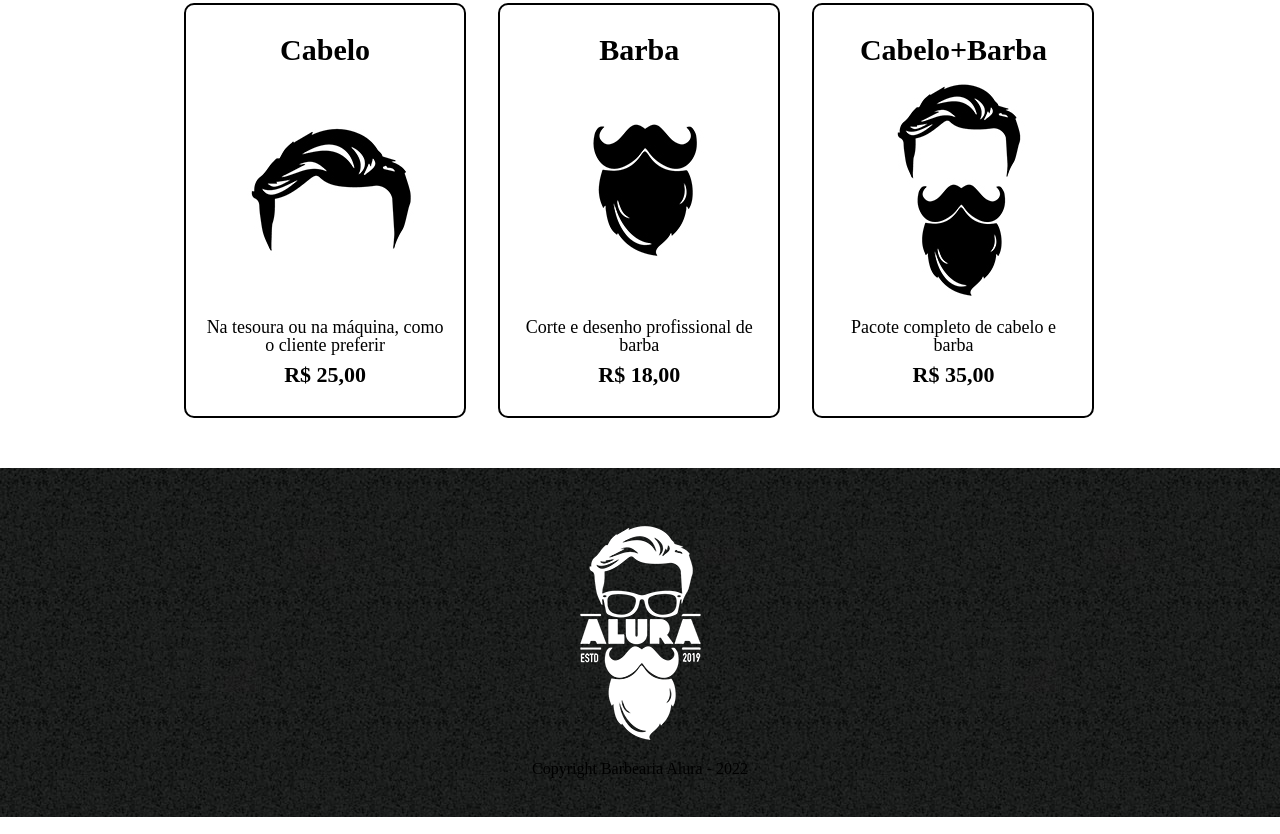
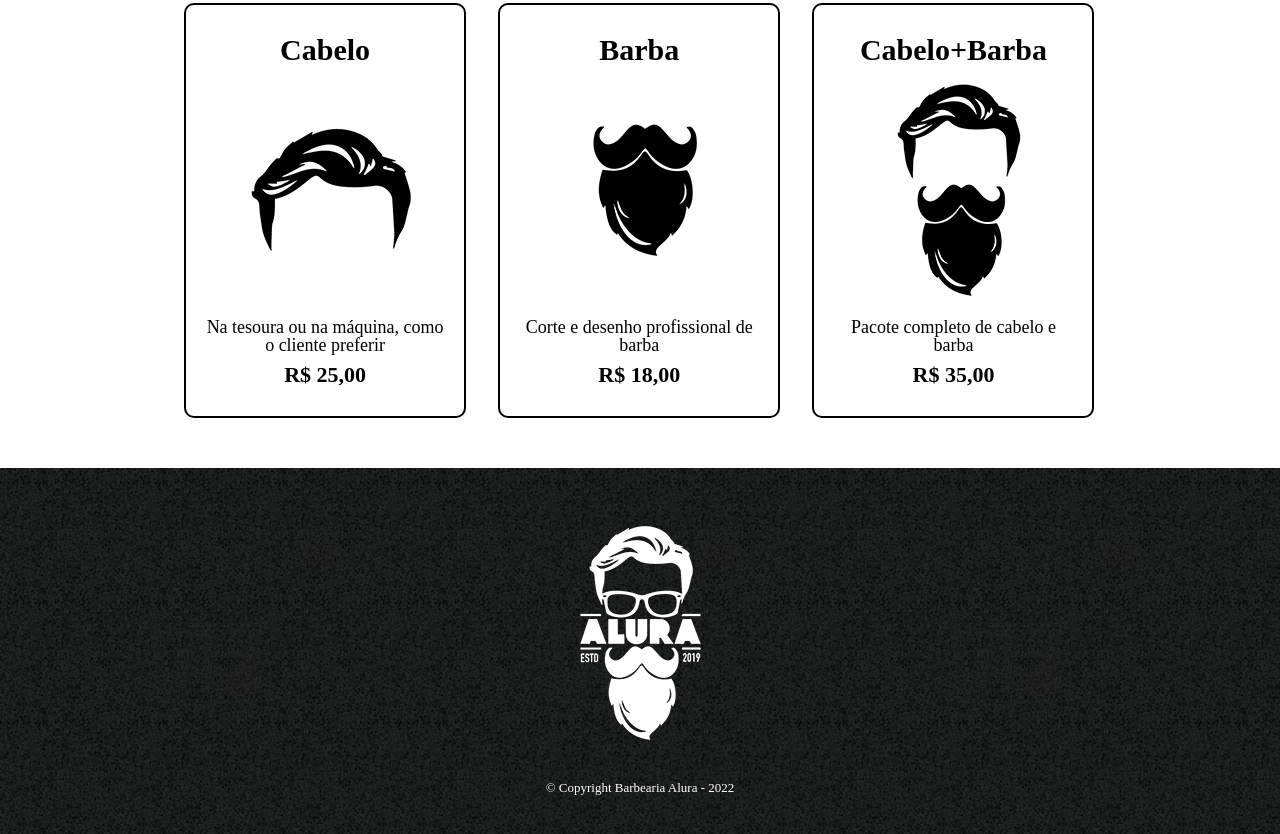
Before and after one commit to heloisa1986/HTML5_CSS3, a plain HTML site: page produtos.html in a window 1280 px wide. Shown: the part 340-1174 px from the top of the page. Drawn offline with Linux system fonts and the light colour scheme.

Commit message:
Finalizando a página de produtos (HTML/CSS parte2)

```diff
--- a/produtos.css
+++ b/produtos.css
@@ -87,3 +87,9 @@ footer {
     background: url(bg.jpg);
     padding: 40px 0;
 }
+
+.copyright {
+    color: #FFFFFF;
+    font-size: 13px;
+    margin: 20px 0 0;
+}
--- a/produtos.html
+++ b/produtos.html
@@ -49,7 +49,7 @@
 
     <footer>
         <img src="logo-branco.png" alt="">
-        <p>Copyright Barbearia Alura - 2022</p>
+        <p class="copyright">&copy; Copyright Barbearia Alura - 2022</p>
     </footer>
 </body>
 
```
